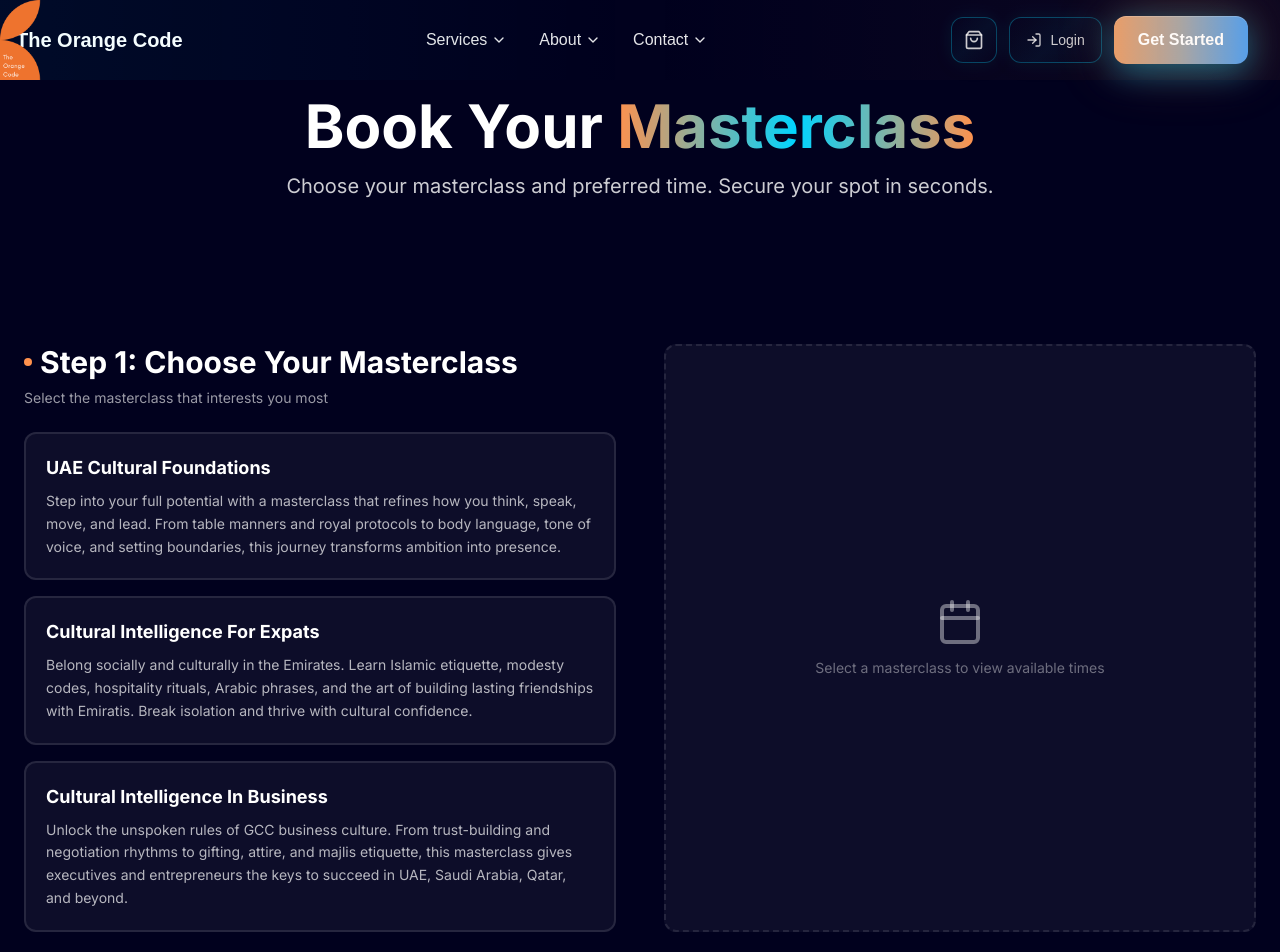
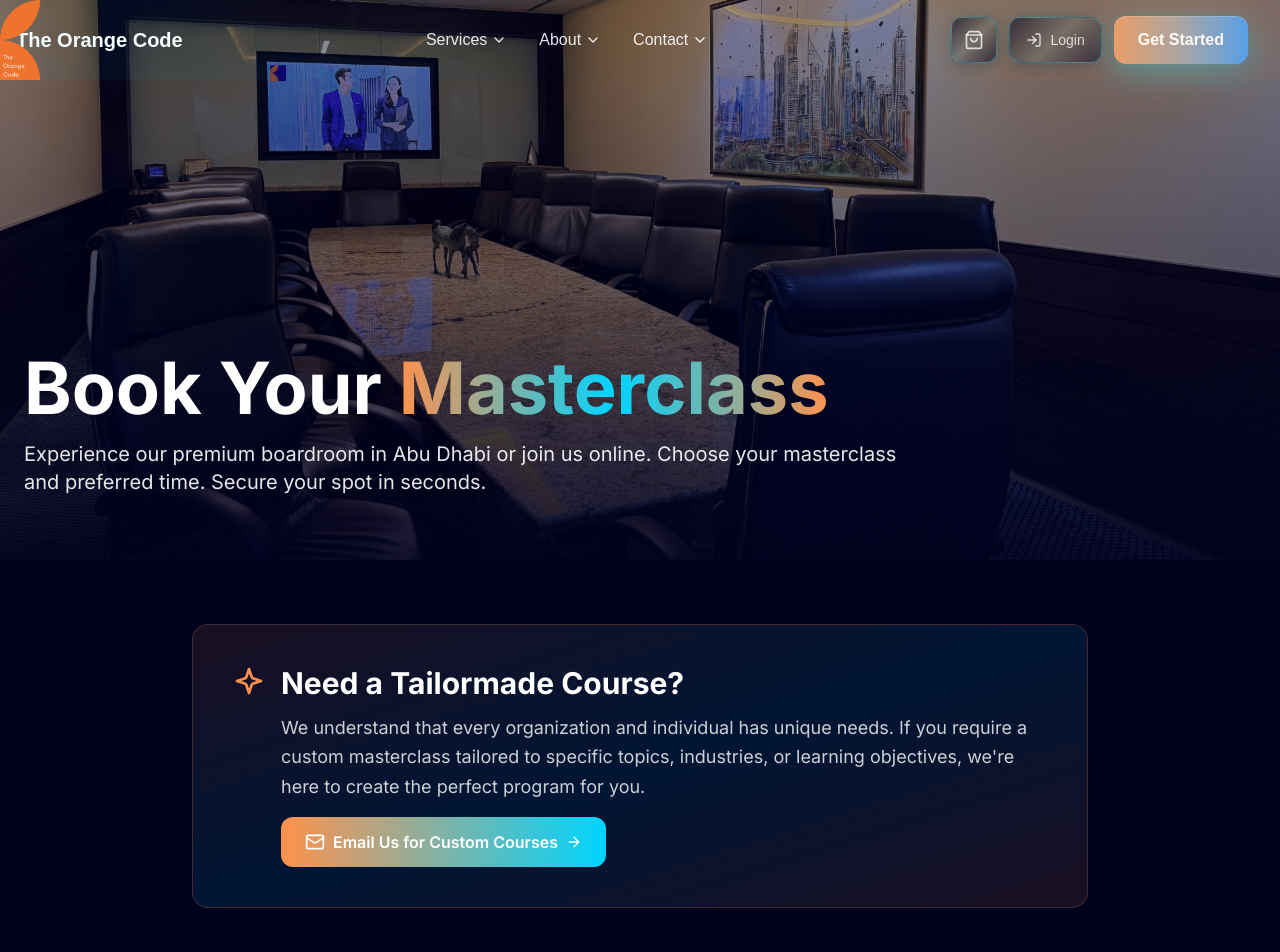
Before and after one commit to sksh100/theorangecode, a Next.js app: page /masterclasses in a window 1280 px wide. Shown: the top 952 px of the page. Built offline with nearby package versions, Linux system fonts and the light colour scheme.

Commit message:
Add boardroom hero image, tailormade courses section, and Google Maps integration

```diff
--- a/src/app/masterclasses/page.tsx
+++ b/src/app/masterclasses/page.tsx
@@ -2,10 +2,11 @@
 
 import { useState, useEffect } from 'react'
 import { motion, AnimatePresence } from 'framer-motion'
-import { Calendar, Clock, MapPin, Video, Mail, ArrowRight, Check, Sparkles } from 'lucide-react'
+import { Calendar, Clock, MapPin, Video, Mail, ArrowRight, Check, Sparkles, X, Sparkle } from 'lucide-react'
 import { ModernNavbar } from '@/components/ModernNavbar'
 import { ModernFooter } from '@/components/ModernFooter'
 import Link from 'next/link'
+import Image from 'next/image'
 
 interface Masterclass {
   id: number
@@ -88,6 +89,7 @@ export default function MasterclassesPage() {
   const [selectedMasterclass, setSelectedMasterclass] = useState<number | null>(null)
   const [selectedSlot, setSelectedSlot] = useState<TimeSlot | null>(null)
   const [filterType, setFilterType] = useState<'all' | 'online' | 'offline'>('all')
+  const [showMap, setShowMap] = useState(false)
 
   const availableSlots = generateAvailableDates()
   const filteredSlots = filterType === 'all'
@@ -125,28 +127,72 @@ export default function MasterclassesPage() {
         transition={{ duration: 0.8 }}
         className="relative"
       >
-        {/* Hero Section */}
-        <section className="relative py-16 md:py-24 overflow-hidden">
-          <div className="absolute inset-0 opacity-20">
-            <div className="grid-pattern-animated" />
-          </div>
-
-          <div className="container mx-auto px-6 relative z-10">
+        {/* Hero Image Section */}
+        <section className="relative overflow-hidden">
+          <div className="relative h-[60vh] md:h-[70vh] w-full">
+            <Image
+              src="/theorangecode-masterclass.jpg"
+              alt="The Orange Code Masterclass Boardroom"
+              fill
+              className="object-cover"
+              priority
+            />
+            <div className="absolute inset-0 bg-gradient-to-b from-primary-dark/40 via-primary-dark/60 to-primary-dark/90" />
+            <div className="absolute inset-0 flex items-end">
+              <div className="container mx-auto px-6 pb-12 md:pb-16 relative z-10">
                 <motion.div
                   initial={{ opacity: 0, y: 30 }}
                   animate={{ opacity: 1, y: 0 }}
                   transition={{ duration: 0.8 }}
-              className="text-center max-w-4xl mx-auto"
+                  className="max-w-4xl"
                 >
-              <h1 className="text-4xl md:text-6xl font-bold mb-4">
+                  <h1 className="text-4xl md:text-6xl lg:text-7xl font-bold mb-4">
                     <span className="text-white">Book Your </span>
                     <span className="bg-gradient-to-r from-orange via-azure-blue to-orange bg-clip-text text-transparent">
                       Masterclass
                     </span>
                   </h1>
-              <p className="text-lg md:text-xl text-white/80 leading-relaxed">
-                Choose your masterclass and preferred time. Secure your spot in seconds.
+                  <p className="text-lg md:text-xl text-white/90 leading-relaxed">
+                    Experience our premium boardroom in Abu Dhabi or join us online. Choose your masterclass and preferred time. Secure your spot in seconds.
                   </p>
+                </motion.div>
+              </div>
+            </div>
+          </div>
+        </section>
+
+        {/* Tailormade Courses Section */}
+        <section className="py-12 md:py-16 relative border-b border-white/10">
+          <div className="container mx-auto px-6">
+            <motion.div
+              initial={{ opacity: 0, y: 20 }}
+              animate={{ opacity: 1, y: 0 }}
+              transition={{ duration: 0.6 }}
+              className="max-w-4xl mx-auto"
+            >
+              <div className="bg-gradient-to-br from-orange/10 via-azure-blue/10 to-orange/10 rounded-2xl p-8 md:p-10 border border-orange/20">
+                <div className="flex items-start gap-4">
+                  <div className="flex-shrink-0">
+                    <Sparkle className="w-8 h-8 text-orange" />
+                  </div>
+                  <div className="flex-1">
+                    <h2 className="text-2xl md:text-3xl font-bold mb-3 text-white">
+                      Need a Tailormade Course?
+                    </h2>
+                    <p className="text-white/80 text-lg mb-4 leading-relaxed">
+                      We understand that every organization and individual has unique needs. If you require a custom masterclass tailored to specific topics, industries, or learning objectives, we're here to create the perfect program for you.
+                    </p>
+                    <Link
+                      href="mailto:contact@theorangecode.com?subject=Tailormade Course Inquiry"
+                      className="inline-flex items-center gap-2 px-6 py-3 bg-gradient-to-r from-orange to-azure-blue text-white font-semibold rounded-xl hover:shadow-lg hover:shadow-orange/30 transition-all duration-300"
+                    >
+                      <Mail className="w-5 h-5" />
+                      <span>Email Us for Custom Courses</span>
+                      <ArrowRight className="w-4 h-4" />
+                    </Link>
+                  </div>
+                </div>
+              </div>
             </motion.div>
           </div>
         </section>
@@ -306,20 +352,26 @@ export default function MasterclassesPage() {
                       ))}
                     </div>
 
-                    {/* Location Image for Offline */}
+                    {/* Location for Offline */}
                     {filterType === 'offline' && selectedSlot?.type === 'offline' && (
                       <motion.div
                         initial={{ opacity: 0, y: 10 }}
                         animate={{ opacity: 1, y: 0 }}
-                        className="mt-6 rounded-xl overflow-hidden border border-white/10"
+                        className="mt-6"
                       >
-                        <div className="aspect-video bg-gradient-to-br from-orange/20 to-light-blue/20 flex items-center justify-center">
-                          <div className="text-center">
-                            <MapPin className="w-10 h-10 text-orange/50 mx-auto mb-2" />
-                            <p className="text-white/70 text-sm">Etihad Towers Boardroom</p>
-                            <p className="text-white/50 text-xs mt-1">Abu Dhabi, UAE</p>
+                        <button
+                          onClick={() => setShowMap(true)}
+                          className="w-full p-4 rounded-xl border-2 border-orange/30 bg-gradient-to-br from-orange/10 to-orange/5 hover:border-orange/50 hover:from-orange/20 transition-all duration-300 flex items-center justify-between group"
+                        >
+                          <div className="flex items-center gap-3">
+                            <MapPin className="w-6 h-6 text-orange" />
+                            <div className="text-left">
+                              <p className="text-white font-semibold text-sm">Etihad Towers Boardroom</p>
+                              <p className="text-white/70 text-xs mt-0.5">Abu Dhabi, UAE</p>
                             </div>
                           </div>
+                          <ArrowRight className="w-5 h-5 text-orange group-hover:translate-x-1 transition-transform" />
+                        </button>
                       </motion.div>
                     )}
                   </motion.div>
@@ -367,10 +419,13 @@ export default function MasterclassesPage() {
                       <span>{selectedSlot.time}</span>
                     </div>
                     {selectedSlot.type === 'offline' && (
-                      <div className="flex items-center gap-2 text-white/70">
+                      <button
+                        onClick={() => setShowMap(true)}
+                        className="flex items-center gap-2 text-white/70 hover:text-orange transition-colors"
+                      >
                         <MapPin className="w-4 h-4" />
                         <span>Abu Dhabi</span>
-                      </div>
+                      </button>
                     )}
                   </div>
 
@@ -387,6 +442,64 @@ export default function MasterclassesPage() {
                   </motion.button>
                 </div>
               </div>
+            </motion.div>
+          )}
+        </AnimatePresence>
+
+        {/* Google Maps Modal */}
+        <AnimatePresence>
+          {showMap && (
+            <motion.div
+              initial={{ opacity: 0 }}
+              animate={{ opacity: 1 }}
+              exit={{ opacity: 0 }}
+              className="fixed inset-0 z-[100] bg-black/80 backdrop-blur-sm flex items-center justify-center p-4"
+              onClick={() => setShowMap(false)}
+            >
+              <motion.div
+                initial={{ scale: 0.9, opacity: 0 }}
+                animate={{ scale: 1, opacity: 1 }}
+                exit={{ scale: 0.9, opacity: 0 }}
+                onClick={(e) => e.stopPropagation()}
+                className="relative bg-primary-dark rounded-2xl overflow-hidden border-2 border-orange/30 shadow-2xl w-full max-w-4xl max-h-[90vh]"
+              >
+                <button
+                  onClick={() => setShowMap(false)}
+                  className="absolute top-4 right-4 z-10 w-10 h-10 bg-primary-dark/90 backdrop-blur-sm rounded-full flex items-center justify-center text-white hover:bg-orange transition-colors border border-white/10"
+                >
+                  <X className="w-5 h-5" />
+                </button>
+                <div className="p-4 border-b border-white/10">
+                  <h3 className="text-xl font-bold text-white flex items-center gap-2">
+                    <MapPin className="w-5 h-5 text-orange" />
+                    Etihad Towers, Abu Dhabi
+                  </h3>
+                  <p className="text-white/70 text-sm mt-1">Our premium boardroom location</p>
+                </div>
+                <div className="relative w-full h-[500px] md:h-[600px]">
+                  <iframe
+                    src="https://www.google.com/maps?q=Etihad+Towers+Abu+Dhabi&t=&z=17&ie=UTF8&iwloc=&output=embed"
+                    width="100%"
+                    height="100%"
+                    style={{ border: 0 }}
+                    allowFullScreen
+                    loading="lazy"
+                    referrerPolicy="no-referrer-when-downgrade"
+                    className="w-full h-full"
+                  />
+                </div>
+                <div className="p-4 border-t border-white/10 bg-primary-dark/50">
+                  <a
+                    href="https://www.google.com/maps/search/etihad+towers/@24.4585838,54.3194686,17z/data=!3m1!4b1?entry=ttu"
+                    target="_blank"
+                    rel="noopener noreferrer"
+                    className="inline-flex items-center gap-2 text-orange hover:text-orange/80 transition-colors text-sm font-semibold"
+                  >
+                    <span>Open in Google Maps</span>
+                    <ArrowRight className="w-4 h-4" />
+                  </a>
+                </div>
+              </motion.div>
             </motion.div>
           )}
         </AnimatePresence>
```
Also changed, not shown: public/theorangecode-masterclass.jpg (added), 1 other file (tests, documents, lock files or other folders). Lines whose indentation alone changed are shown as unchanged.
